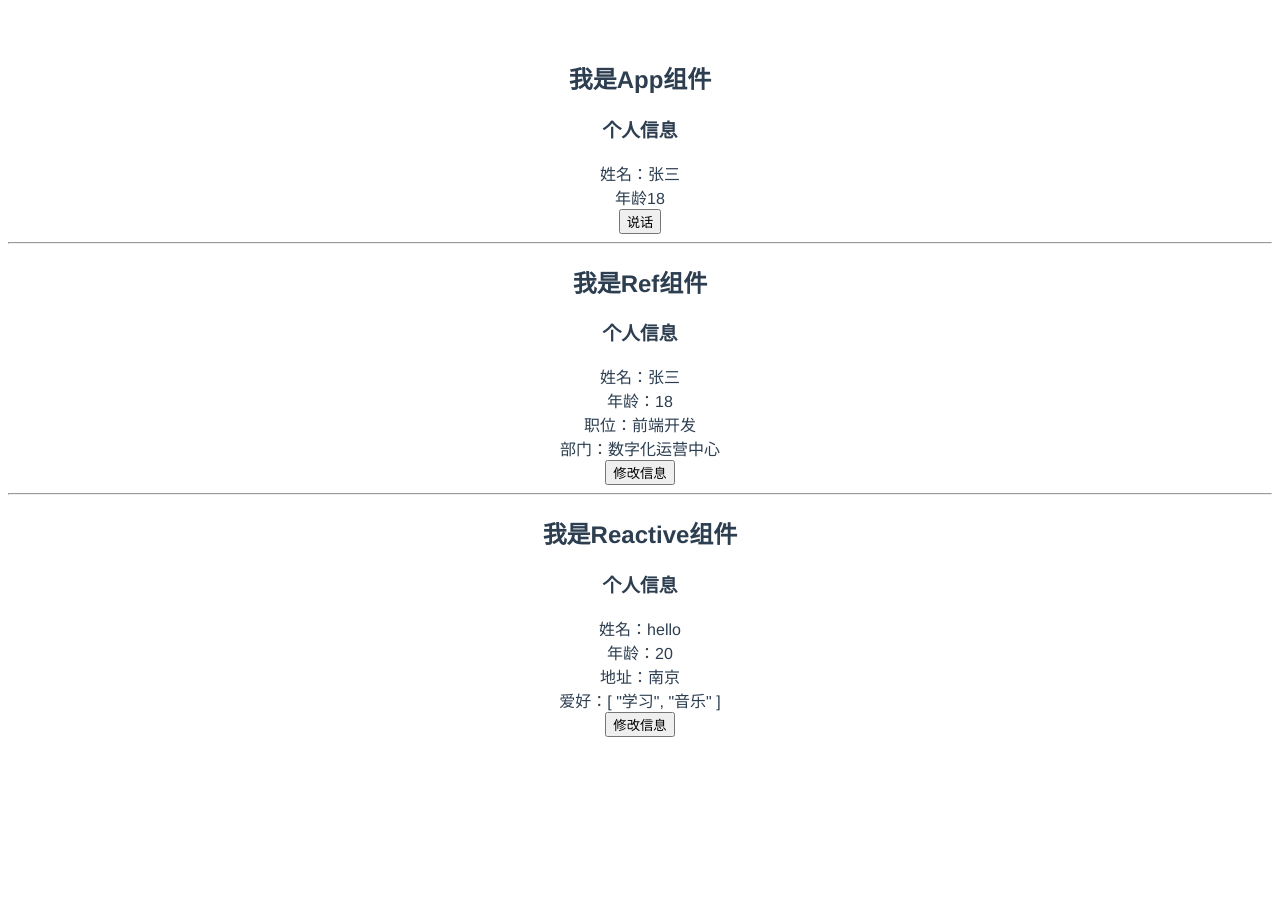
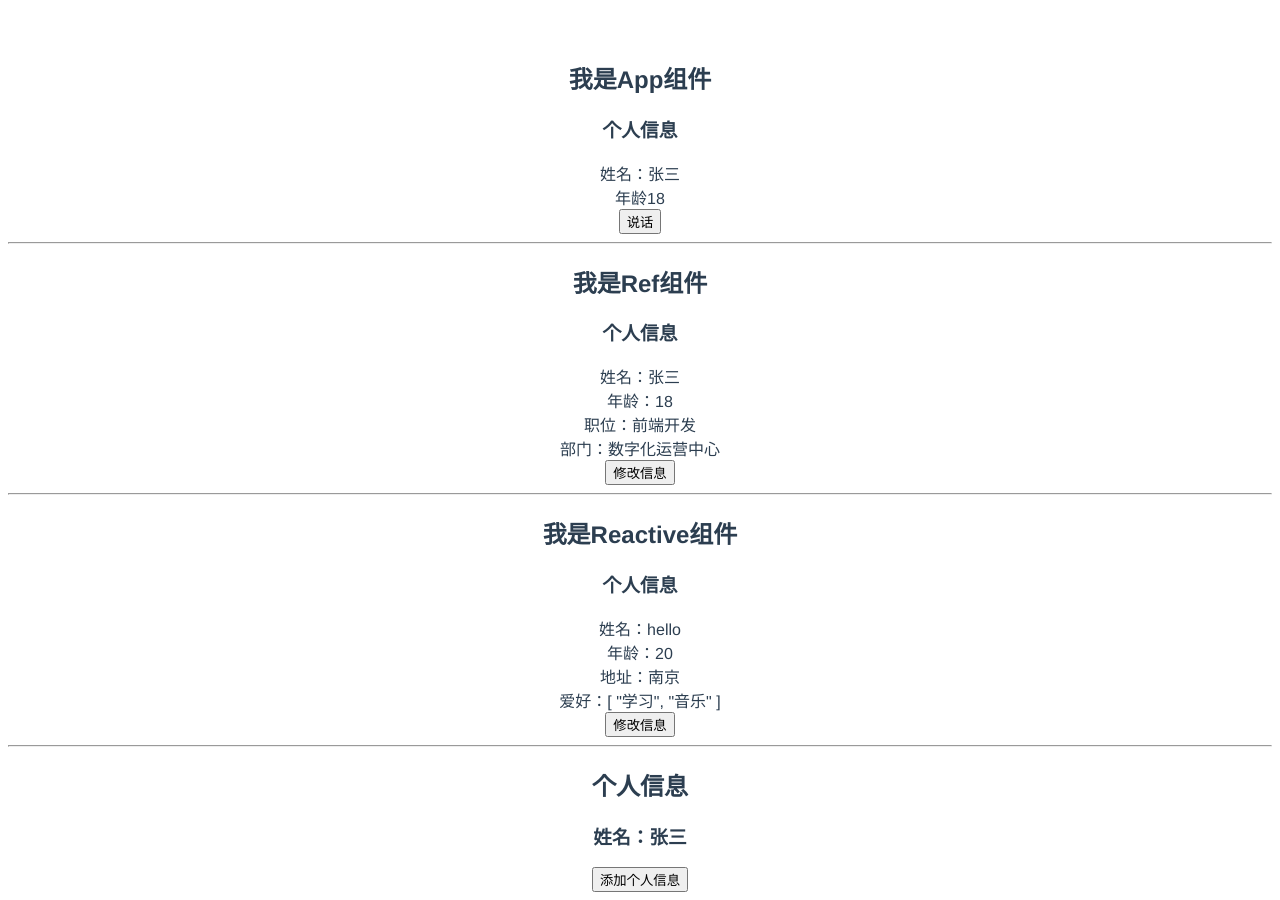
Before and after one commit to limchen233/vue3_test, a Vue app: page / in a window 1280 px wide. Before the commit the page ends 800 px from the top, so only its background shows below. Built offline with nearby package versions, Linux system fonts and the light colour scheme.

Commit message:
添加测试组件

```diff
--- /dev/null
+++ b/src/03/reactive_md.vue
@@ -0,0 +1,27 @@
+<template>
+	<div>
+		<h2>个人信息</h2>
+		<h3>姓名：{{person.name}}</h3>
+		<h3 v-show="person.age">年龄：{{person.age}}</h3>
+		<button @click="addInfo">添加个人信息</button>
+	</div>
+</template>
+<script>
+import { reactive } from '@vue/reactivity'
+export default {
+	setup() {
+		let person = reactive({
+			name: '张三'
+		})
+
+		function addInfo() {
+			person.age = 20
+		}
+
+		return {
+			person,
+			addInfo
+		}
+	},
+}
+</script>
--- a/src/App.vue
+++ b/src/App.vue
@@ -8,17 +8,21 @@
 	<RefFunction></RefFunction>
 	<hr>
 	<TestReactive></TestReactive>
+	<hr>
+	<ReactiveMd></ReactiveMd>
+
 </template>
 
 <script>
 // import { h } from '@vue/runtime-core'
 import RefFunction from './02ref/ref_function.vue'
 import TestReactive from './02ref/test_reactive.vue'
+import ReactiveMd from './03/reactive_md.vue'
 
 export default {
 	name: 'App',
 	components: {
-		RefFunction, TestReactive
+		RefFunction, TestReactive, ReactiveMd
 	},
 	/* 测试setup函数，不考虑响应式 */
 	setup() {
```
